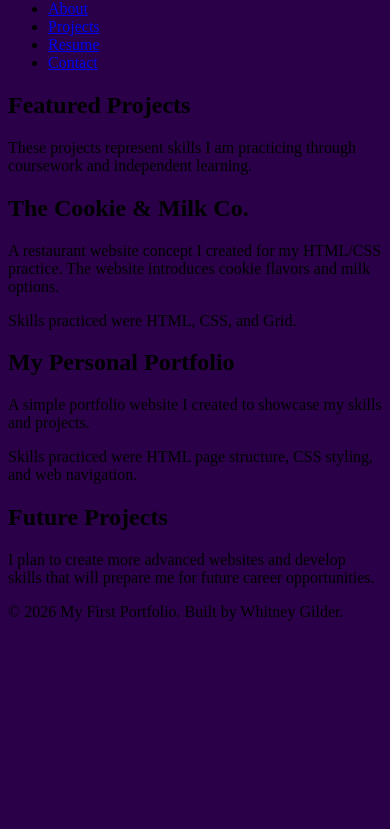
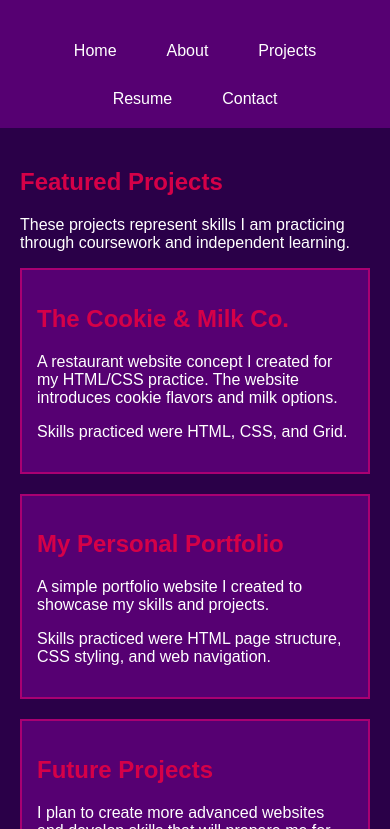
Before and after one commit to wgilder-pixel/myfirstportfolio, a plain HTML site: page projects.html in a window 390 px wide. Shown: the part 135-964 px from the top of the page. Before the commit the page ends 844 px from the top, so only its background shows below. Drawn offline with Linux system fonts and the light colour scheme.

Commit message:
Update styles.css
Add responsive CSS and styling

```diff
--- a/styles.css
+++ b/styles.css
@@ -9,5 +9,99 @@ carmine red #D50048
 
 /* GLOBAL (base) MOBILE FIRST */
 body {
+    display: grid;
+    grid-template-columns: 1fr;
+    grid-template-areas:
+        "header"
+        "nav"
+        "main"
+        "footer";
     background-color: #2A0048;
+    color: white;
+    font-family: Arial, sans-serif;
+    margin: 0;
 }
+/* HEADER */
+header {
+    grid-area: header;
+    background-color: #560072;
+    color: white;
+    text-align: center;
+    padding: 20px;
+}
+/* NAVIGATION */
+nav {
+    grid-area: nav;
+    background-color: #560072;
+    padding: 10px;
+}
+nav ul {
+    list-style: none;
+    flex-wrap: wrap;
+    gap: 10px;
+    padding: 0;
+    margin: 0;
+    display: flex;
+    justify-content: center;
+}
+nav li {
+    margin: 0 10px;
+}
+nav a {
+    display: block;
+    color: white;
+    text-decoration: none;
+    padding: 10px;
+}
+nav a:hover {
+    background-color: #D50048;
+}
+
+/* MAIN CONTENT */
+main {
+    grid-area: main;
+    padding: 20px;
+}
+h2 {
+    color: #D50048;
+}
+h3 {
+    color: #A90072;
+}
+
+/* PROJECT */
+.project-card {
+    background-color: #560072;
+    color: white;
+    border: 2px solid #A90072;
+    padding: 15px;
+    margin-bottom: 20px;
+}
+/* FOOTER */
+footer {
+    grid-area: footer;
+    background-color: #000000;
+    color: white;
+    text-align: center;
+    padding: 15px;
+}
+
+/* LARGE SCREEN */
+@media (min-width: 768px) {
+    body {
+        grid-template-columns: 200px 1fr;
+        grid-template-areas:
+            "header header"
+            "nav main"
+            "footer footer";
+    }
+    nav ul {
+        flex-direction: column;
+    }
+    main {
+        padding: 30px;
+    }
+    footer {
+        grid-area: footer;
+    }
+}
```
